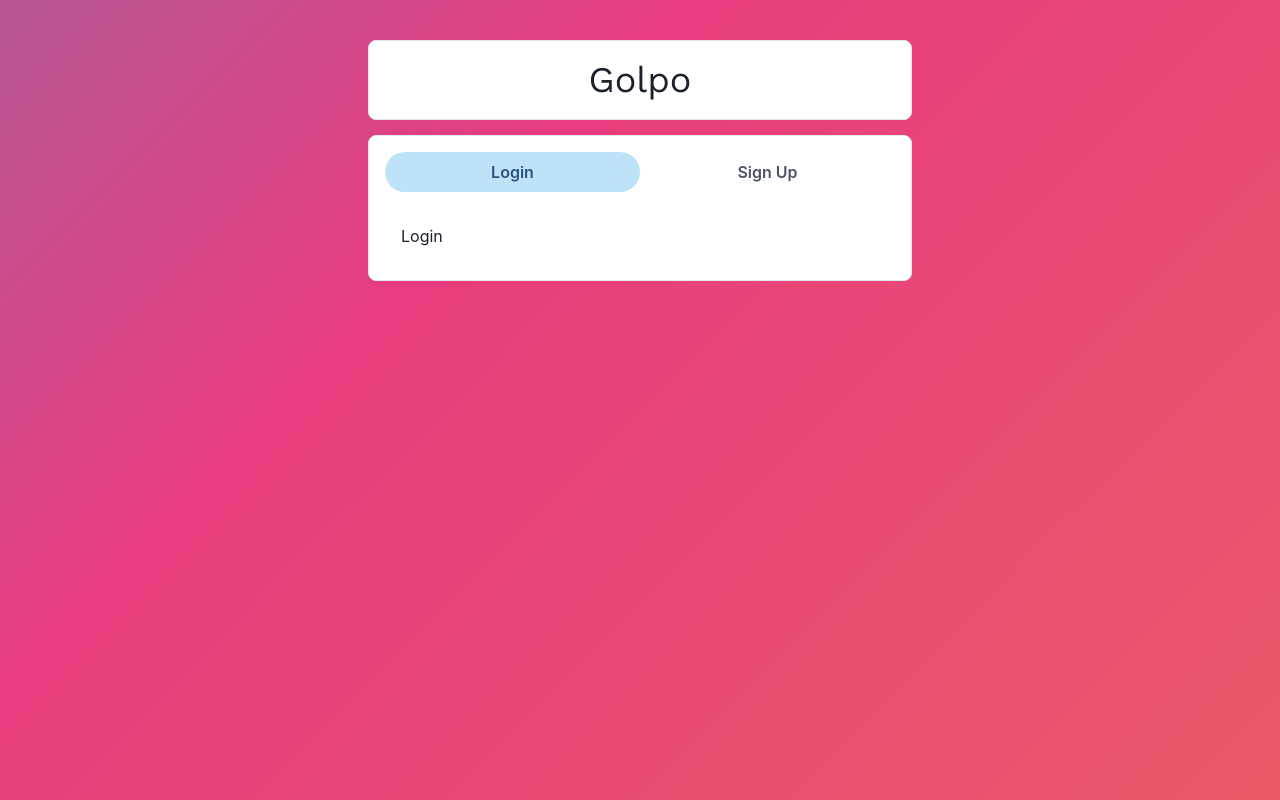
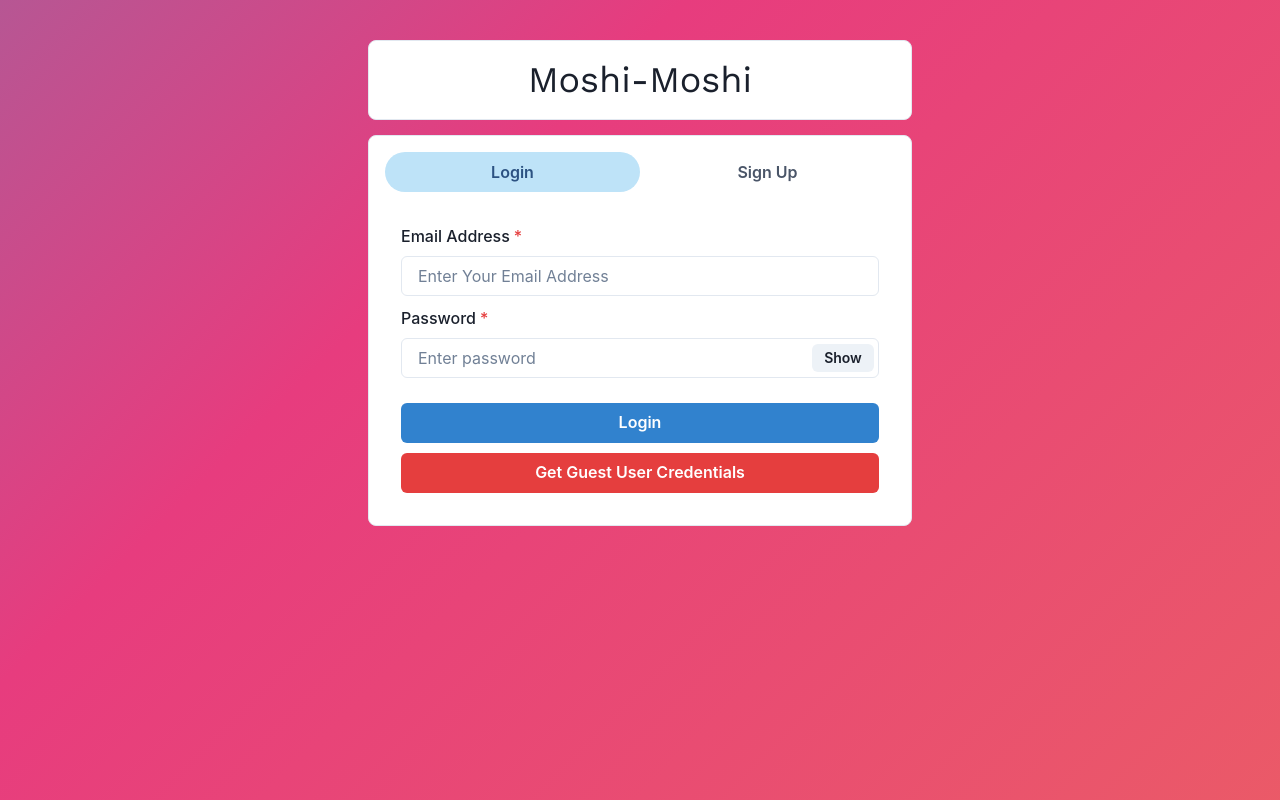
Before and after one commit to snigdho386/chat-app, a React (Create React App) app in the folder frontend/: page / in a window 1280 px wide. Built offline with nearby package versions, Linux system fonts and the light colour scheme.

Commit message:
Created the UI for Login and SignUp page

```diff
--- a/frontend/src/Pages/HomePage.js
+++ b/frontend/src/Pages/HomePage.js
@@ -27,7 +27,7 @@
         borderWidth="1px"
       >
         <Text fontSize="4xl" fontFamily="Work sans">
-          Golpo
+          Moshi-Moshi
         </Text>
       </Box>
       <Box bg="white" w="100%" p={4} borderRadius="lg" borderWidth="1px">
--- a/frontend/src/components/Authentication/Login.js
+++ b/frontend/src/components/Authentication/Login.js
@@ -1,8 +1,77 @@
-import React from 'react'
+import { React,useState } from 'react';
+
+import {
+    Button,
+    Input,
+    InputGroup,
+    InputRightElement,
+    VStack ,
+    FormControl,
+    FormLabel,
+    useToast
+  }
+  from '@chakra-ui/react'
 
 const Login = () => {
+
+  const [show, setShow] = useState(false);
+  const handleClick = () => setShow(!show);
+  const toast = useToast();
+  const [email, setEmail] = useState();
+  const [password, setPassword] = useState();
+  const [loading, setLoading] = useState(false);
+
+
+
+
   return (
-    <div>Login</div>
+    <VStack spacing="10px">
+    <FormControl id="email" isRequired>
+      <FormLabel>Email Address</FormLabel>
+      <Input
+        value={email}
+        type="email"
+        placeholder="Enter Your Email Address"
+        onChange={(e) => setEmail(e.target.value)}
+      />
+    </FormControl>
+    <FormControl id="password" isRequired>
+      <FormLabel>Password</FormLabel>
+      <InputGroup size="md">
+        <Input
+          value={password}
+          onChange={(e) => setPassword(e.target.value)}
+          type={show ? "text" : "password"}
+          placeholder="Enter password"
+        />
+        <InputRightElement width="4.5rem">
+          <Button h="1.75rem" size="sm" onClick={handleClick}>
+            {show ? "Hide" : "Show"}
+          </Button>
+        </InputRightElement>
+      </InputGroup>
+    </FormControl>
+    <Button
+      colorScheme="blue"
+      width="100%"
+      style={{ marginTop: 15 }}
+      // onClick={submitHandler}
+      isLoading={loading}
+    >
+      Login
+    </Button>
+    <Button
+      variant="solid"
+      colorScheme="red"
+      width="100%"
+      onClick={() => {
+        setEmail("guest@example.com");
+        setPassword("123456");
+      }}
+    >
+      Get Guest User Credentials
+    </Button>
+  </VStack>
   )
 }
 
--- a/frontend/src/components/Authentication/SignUp.js
+++ b/frontend/src/components/Authentication/SignUp.js
@@ -1,9 +1,100 @@
-import React from 'react'
+import {
+  FormControl,
+  Input,
+  VStack,
+  FormLabel,
+  InputGroup,
+  InputRightElement,
+  Button
+} from '@chakra-ui/react'
+
+import React, { useState } from 'react'
 
 const SignUp = () => {
+
+  const [name,setName]=useState("")
+  const [email,setEmail]=useState("")
+  const [show, setShow]=useState(false)
+  const [password, setPassword] = useState("")
+  const [confirmPassword, setConfirmpassword]=useState("")
+  const [pic, setPic] = useState("")
+  const [picLoading, setPicLoading]=useState(false)
+
+  const handleClick = () => setShow(!show);
+  const submitHandler = ()=>{}
+
   return (
-    <div>SignUp</div>
-  )
+    <VStack spacing="5px">
+      <FormControl>
+        <FormLabel>Name</FormLabel>
+        <Input
+          placeholder='Enter tour name'
+          onChange={(e)=>setName(e.target.value)}
+        />
+      </FormControl>
+      <FormControl id="email" isRequired>
+        <FormLabel>Email Address</FormLabel>
+        <Input
+          type="email"
+          placeholder="Enter Your Email Address"
+          onChange={(e) => setEmail(e.target.value)}
+        />
+      </FormControl>
+
+      <FormControl id="password" isRequired>
+        <FormLabel>Password</FormLabel>
+        <InputGroup size="md">
+          <Input
+            type={show ? "text" : "password"}
+            placeholder="Enter Password"
+            onChange={(e) => setPassword(e.target.value)}
+          />
+          <InputRightElement width="4.5rem">
+            <Button h="1.75rem" size="sm" onClick={handleClick}>
+              {show ? "Hide" : "Show"}
+            </Button>
+          </InputRightElement>
+        </InputGroup>
+      </FormControl>
+
+      <FormControl id="password" isRequired>
+        <FormLabel>Confirm Password</FormLabel>
+        <InputGroup size="md">
+          <Input
+            type={show ? "text" : "password"}
+            placeholder="Confirm password"
+            onChange={(e) => setConfirmpassword(e.target.value)}
+          />
+          <InputRightElement width="4.5rem">
+            <Button h="1.75rem" size="sm" onClick={handleClick}>
+              {show ? "Hide" : "Show"}
+            </Button>
+          </InputRightElement>
+        </InputGroup>
+      </FormControl>
+
+      <FormControl id="pic">
+        <FormLabel>Upload your Picture</FormLabel>
+        <Input
+          type="file"
+          p={1.5}
+          accept="image/*"
+          // onChange={(e) => postDetails(e.target.files[0])}
+        />
+      </FormControl>
+
+      <Button
+        colorScheme="blue"
+        width="100%"
+        style={{ marginTop: 15 }}
+        onClick={submitHandler}
+        isLoading={picLoading}
+      >
+        Sign Up
+      </Button>
+
+    </VStack>
+    )
 }
 
 export default SignUp
```
